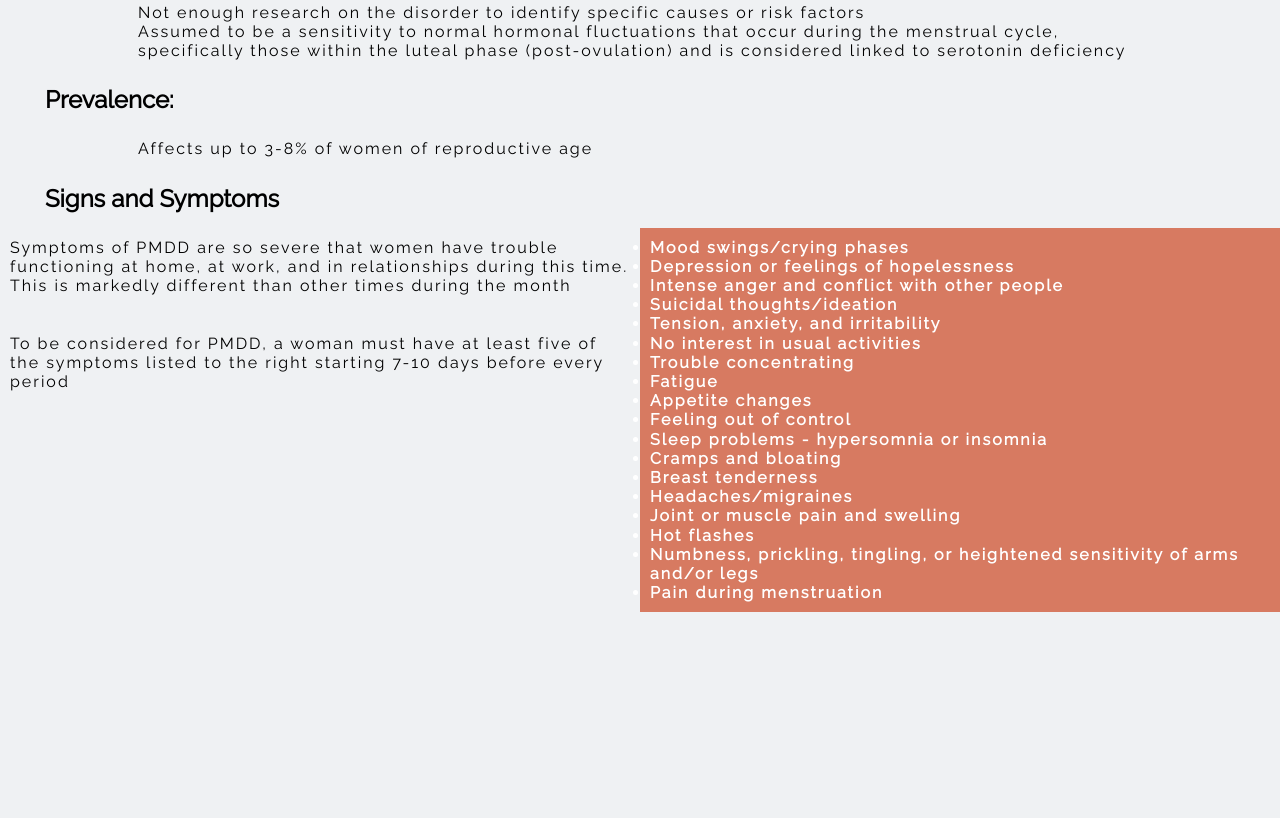
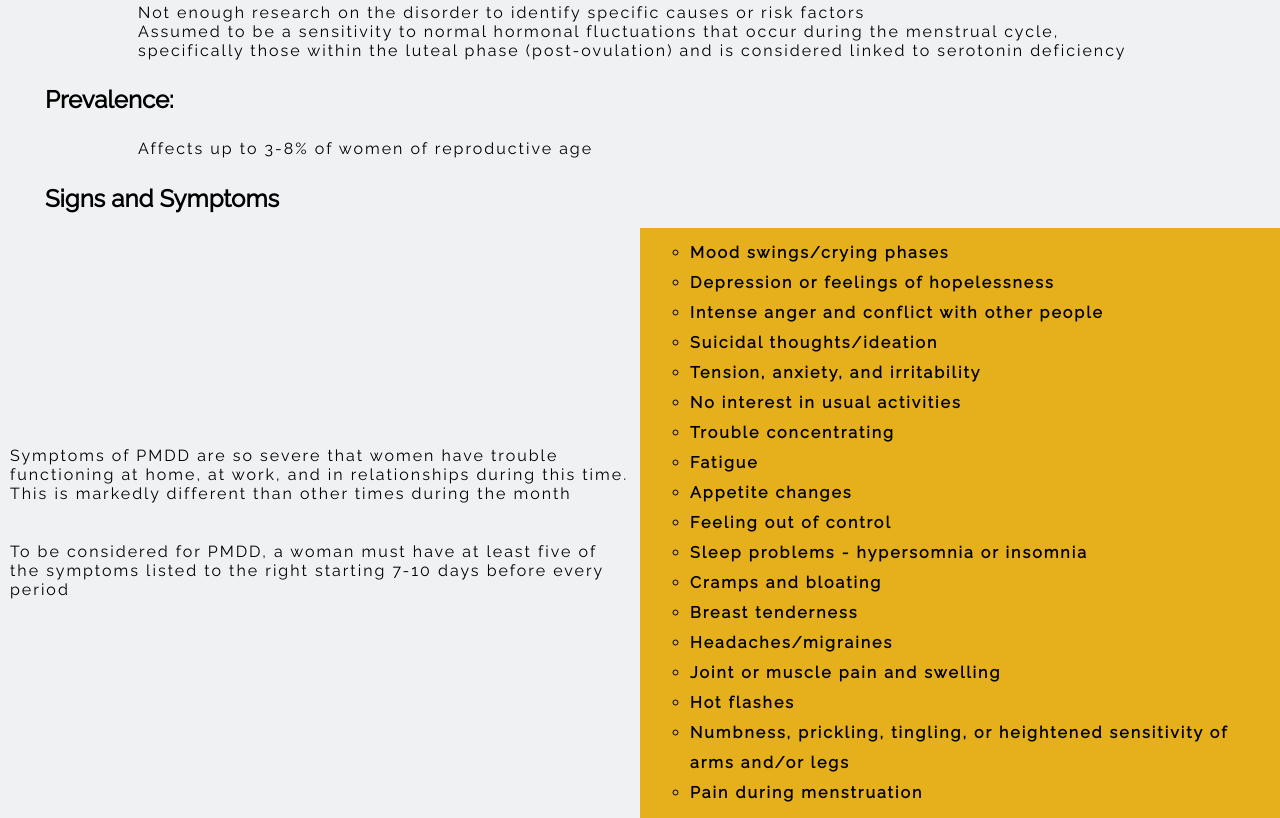
Before and after one commit to BWNC-code/mind-the-gap, a plain HTML site: page pmdd.html in a window 1280 px wide. Shown: the part 373-1191 px from the top of the page. Before the commit the page ends 985 px from the top, so only its background shows below. Drawn offline with Linux system fonts and the light colour scheme.

Commit message:
Change styling for highlighted text

```diff
--- a/assets/css/style.css
+++ b/assets/css/style.css
@@ -111,11 +111,9 @@ body {
   font-size: 100%;
   text-transform: uppercase;
   letter-spacing: 4px;
-  /* width: 50%; */
   height: 20%;
   padding-top: 20px;
   padding-left: 10px;
-  /* top: 30px; */
   left: 15px;
   position: absolute;
 }
@@ -186,9 +184,23 @@ body {
 .highlight-bar {
   margin: auto;
   width: 100%;
-  color: white;
-  background-color: #d77a61;
+  color: black;
+  background-color: #e6b01c;
   font-weight: 600;
+}
+
+.highlight-block {
+  width: 100%;
+  color: black;
+  background-color: #e6b01c;
+  background-clip: padding-box;
+  font-weight: 600;
+}
+
+.highlight-block ul {
+  margin: auto 40px;
+  list-style: circle;
+  line-height: 30px;
 }
 
 @media screen and (min-width:850px) {
@@ -198,8 +210,9 @@ body {
     float: left;
   }
 
-  .col-50-text {
-
+  .split-div {
+    display: flex;
+    justify-content: center;
   }
 }
 
--- a/pmdd.html
+++ b/pmdd.html
@@ -66,14 +66,14 @@
         <div class="section-title">
             <h2>Signs and Symptoms</h2>
         </div>
-        <div id="pmdd-symptoms-info">
+        <div class="split-div" id="pmdd-symptoms-info">
         <div class="center-info col-50 col-50-text">
             <p>Symptoms of PMDD are so severe that women have trouble functioning at home, at work, and in relationships during this time. This is markedly different than other times during the month
             </p><br><br>
             <p>To be considered for PMDD, a woman must have at least five of the symptoms listed to the right starting 7-10 days before every period
             </p>
         </div>
-        <div class="center-info col-50 highlight-bar">
+        <div class="center-info col-50 highlight-block">
             <ul>
                 <li>Mood swings/crying phases</li>
                 <li>Depression or feelings of hopelessness</li>
@@ -97,6 +97,7 @@
         </div>
         </div>
     </section>
+
 </body>
 
 </html>
```
